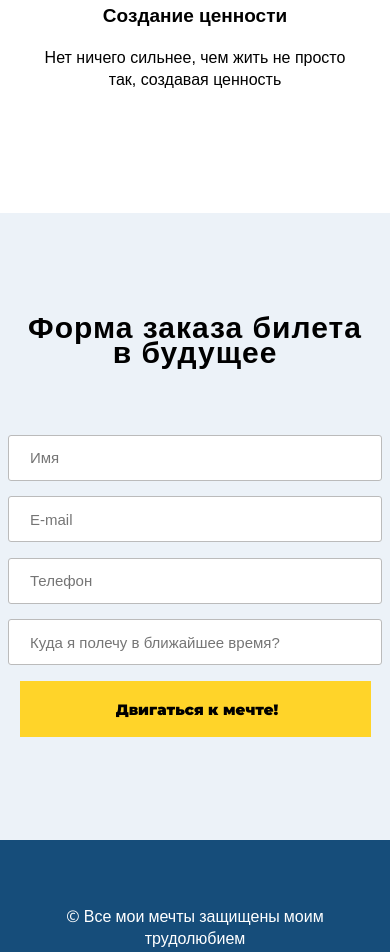
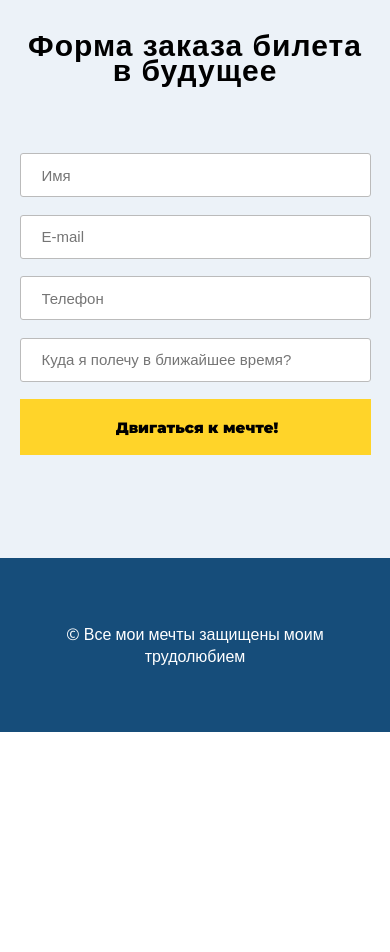
Before and after one commit to bodusa/homeworckadaptive, a plain HTML site: page index.html in a window 390 px wide. Shown: the part 2425-3377 px from the top of the page. After the commit the page ends 3157 px from the top, so only its background shows below. Drawn offline with nearby package versions, Linux system fonts and the light colour scheme.

Commit message:
Add files via upload

```diff
--- a/style/style.css
+++ b/style/style.css
@@ -176,9 +176,6 @@ footer{
 
 .that-in-the-future-block{
 	text-align: center;
-}
-
-.travel-image{
 	width: 289px;
 }
 
@@ -225,7 +222,10 @@ footer{
 		width: 100%;
 	}
 
-	form,input,button.form-btn,h1,h2,p,div,.header-block{
+	form,input,.form-btn,h1,h2,p,div,.header-block{
 		width: 100%;
 	}
+	input,.form-btn{
+		box-sizing: border-box;
+	}
 }
```
